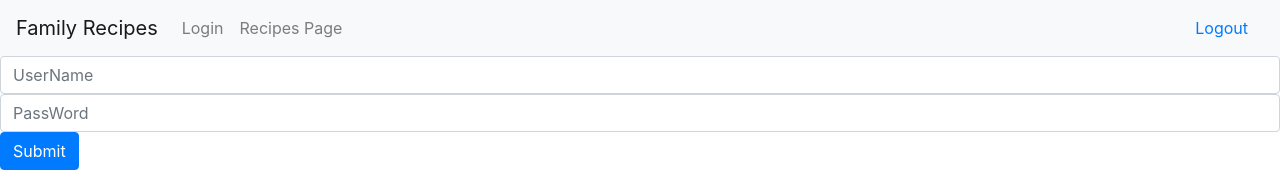
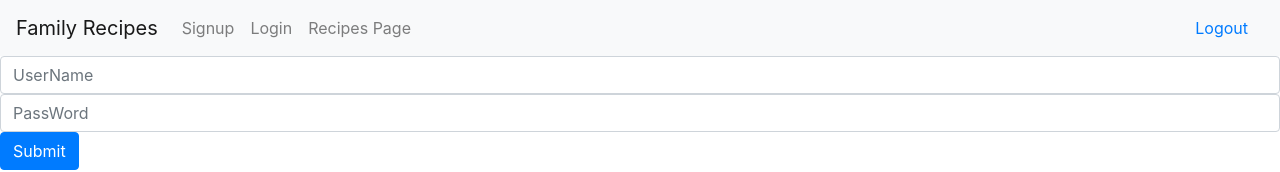
Before and after one commit to sathyaganesan/front-end-1, a React (Create React App) app: page /Signup in a window 1280 px wide. Shown: the top 172 px of the page. Built offline with nearby package versions, Linux system fonts and the light colour scheme.

Commit message:
Correct nav links routing in NavBar component

```diff
--- a/src/Components/NavBar.js
+++ b/src/Components/NavBar.js
@@ -22,8 +22,11 @@ const NavBar = (props) => {
         <NavbarToggler onClick={toggle} />
         <Collapse isOpen={isOpen} navbar>
           <Nav className="mr-auto" navbar>
+          <NavItem>
+              <NavLink href="/Signup">Signup</NavLink>
+            </NavItem>
             <NavItem>
-              <NavLink href="/components/">Login</NavLink>
+              <NavLink href="/Login">Login</NavLink>
             </NavItem>
             <NavItem>
               <NavLink href="#">Recipes Page</NavLink>
--- a/src/Components/SignUpForm.js
+++ b/src/Components/SignUpForm.js
@@ -1,5 +1,6 @@
 import React,{useState} from "react";
 import { Button, Form, Input} from "reactstrap";
+import axios from 'axios'
 
 function SignUpForm (){
     const [signForm, setSignForm] = useState({
@@ -14,6 +15,12 @@ function SignUpForm (){
     const formSubmit = e => {
         e.preventDefault();
         //axios request
+        axios
+        .post('https://buildweek-backend-familyrecipe.herokuapp.com/api/user/signup', signForm)
+        .then((res) => {
+          console.log('signup submit res: ', res)
+        })
+        .catch(err => console.log(err))
     };
 
     return (
```
Also changed, not shown: 1 other file (tests, documents, lock files or other folders).
